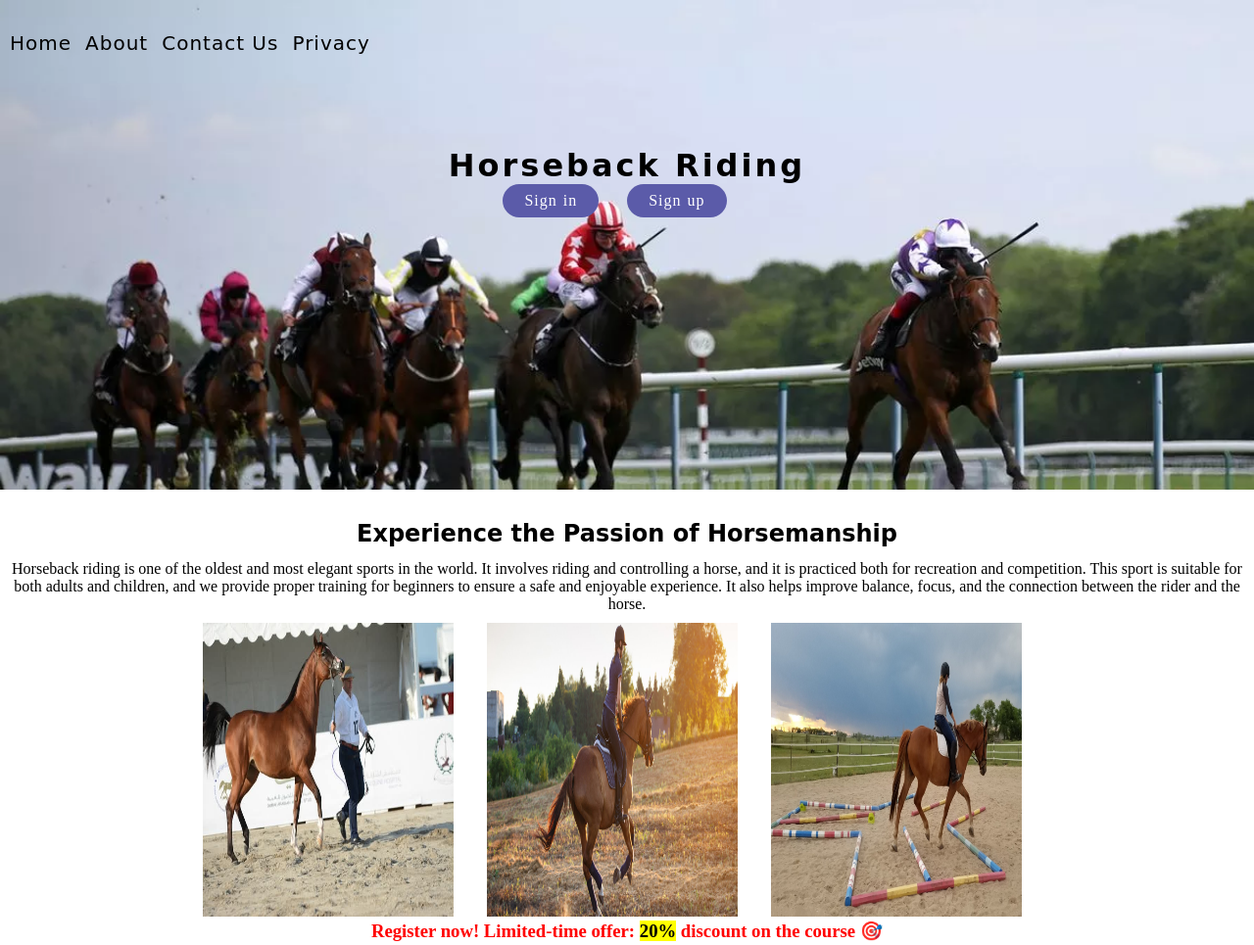
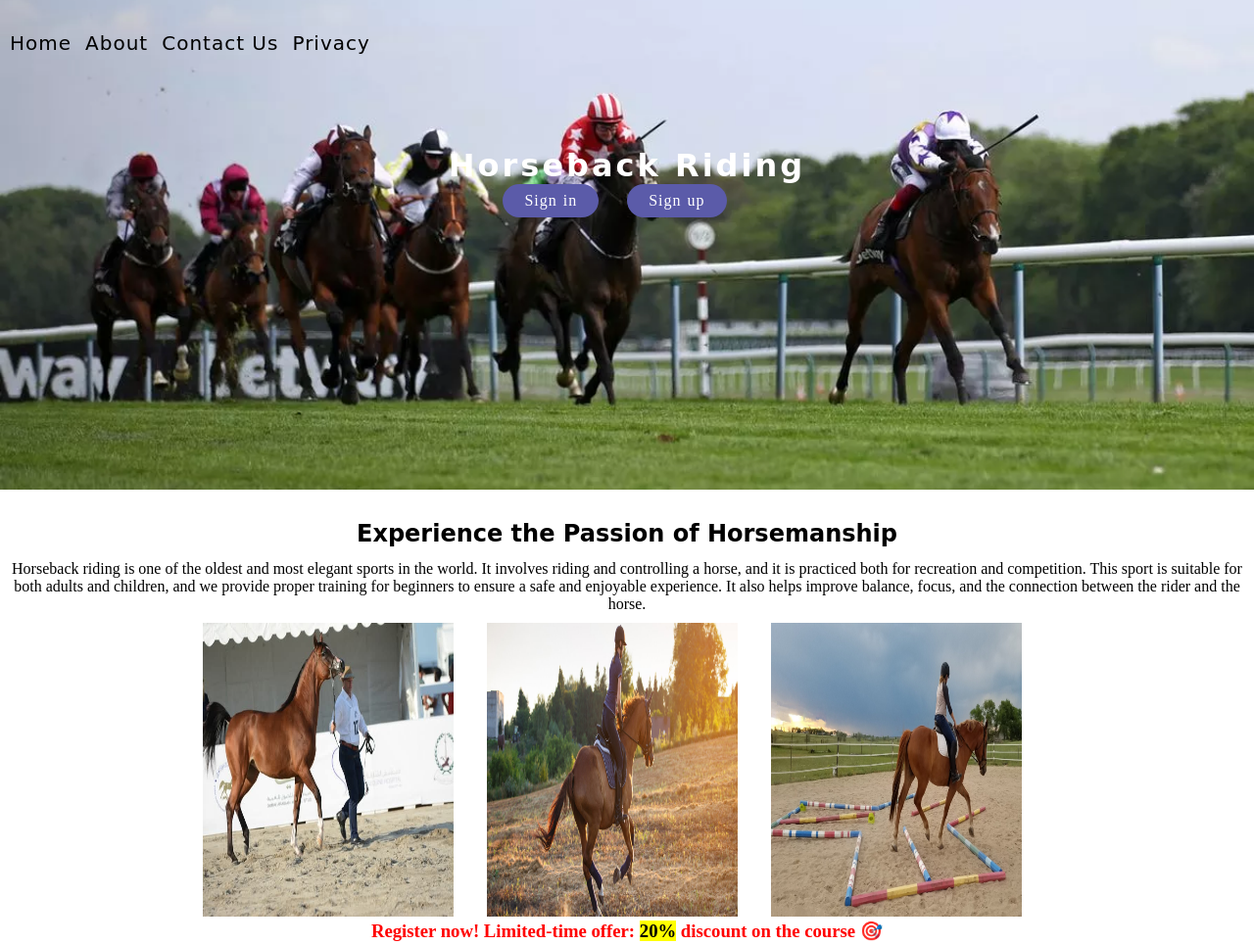
Before and after one commit to dinabadran/HORSES, a plain HTML site: page index.html in a window 1280 px wide. Shown: the top 965 px of the page at 98% size. Drawn offline with Linux system fonts and the light colour scheme.

Commit message:
Update index.css

```diff
--- a/css/index.css
+++ b/css/index.css
@@ -33,13 +33,13 @@ margin-bottom: 30px;
     background-size: cover;
     height: 500px;
     /* background-repeat: no-repeat; */
-     background-position: top;
+     background-position:center;
     background-attachment:scroll;
     /* padding: 30px;
     border-radius: 10px; */
 }
 .header-content{
-   color: black;
+   color: white;
    text-align: center;
    padding-top: 5%;
 
```
